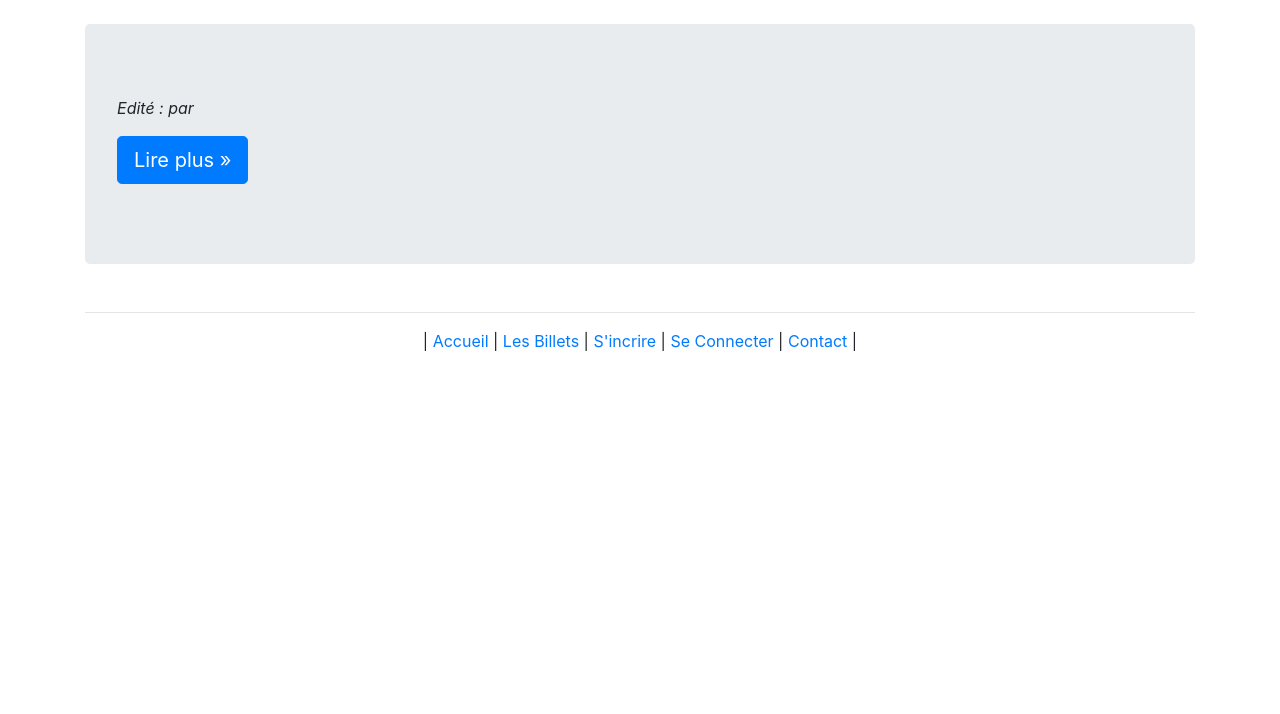
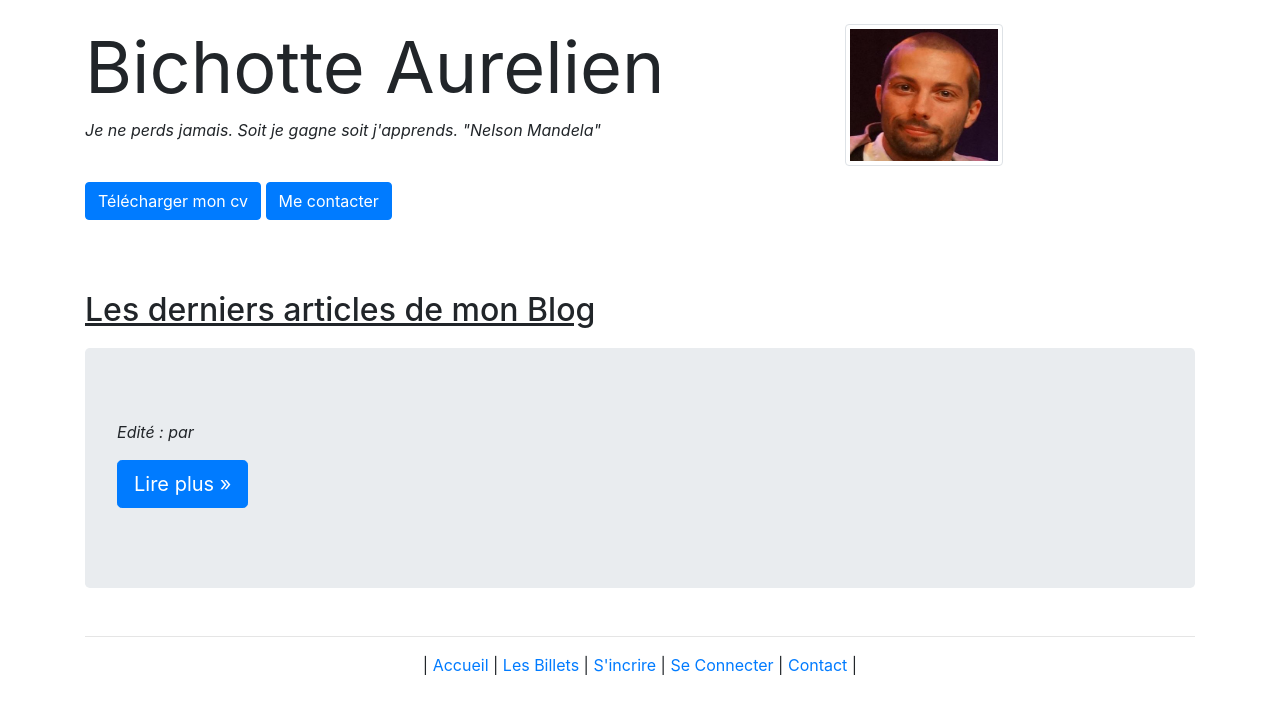
Before and after one commit to AurelBichop/Projet5_Blog, a PHP site: template VIEW/accueil.php in a window 1280 px wide. Shown: the part 56-770 px from the top of the page. Run offline with PHP 8.4, Linux system fonts and the light colour scheme; the template is opened without the code that fills it, so the values that code supplies are empty; some libraries are stand-ins or nearby versions.

Commit message:
modification de la page accueil avec mon cv

```diff
--- a/VIEW/accueil.php
+++ b/VIEW/accueil.php
@@ -5,6 +5,49 @@
         <?php if($message) :?>
             <div class="alert alert-success"><?php echo $message; ?></div>
         <?php endif;?>
+
+    <div class="row">
+        <div class="col-sm-8">
+
+
+            <h1 class="display-3"><strong>Bichotte Aurelien</strong></h1>
+            <p>
+                <em>
+                    Je ne perds jamais. Soit je gagne soit j'apprends.
+                    "Nelson Mandela"
+                </em>
+            </p>
+
+        </div>
+
+        <div class="col-sm-4">
+
+            <img src="VIEW/images/photo.png" class="img-thumbnail photo_cv" alt="Pas de photos">
+
+        </div>
+    </div>
+
+
+
+
+
+    <div class="row ">
+        <div class="col-sm">
+            <p>
+                <a href="MODELE/cv-bichotte-aurelien.pdf" class="btn btn-primary">Télécharger mon cv </a>
+                <a href="./?action=contact" class="btn btn-primary">Me contacter</a>
+            </p>
+        </div>
+
+
+    </div>
+
+
+    <div class="row titre_accueil">
+        <div class="col-sm">
+            <h2><u>Les derniers articles de mon Blog</u></h2>
+        </div>
+    </div>
 
     <!-- Main jumbotron for a primary marketing message or call to action -->
     <div class="jumbotron">
--- a/VIEW/css/style.css
+++ b/VIEW/css/style.css
@@ -1,3 +1,9 @@
+
+.titre_accueil{
+    margin-top:5%;
+    margin-bottom:1%;
+}
+
 
 .photo_compte
 {
@@ -5,6 +11,11 @@
     height:10%;
 }
 
+.photo_cv
+{
+    width:45%;
+    height:90%;
+}
 
 @media (max-width:900px)
 {
--- a/index.php
+++ b/index.php
@@ -55,7 +55,7 @@ $actionGet = 'accueil';
 
 //Verifie l'existance de $_GET['action']
 
-if (!empty($_GET['action'])){
+if (!empty($_GET['action']) && array_key_exists($_GET['action'],$listAction)){
     $actionGet = $_GET['action'];
 }
 
```
Also changed, not shown: VIEW/images/photo.png (added), 1 other file.
